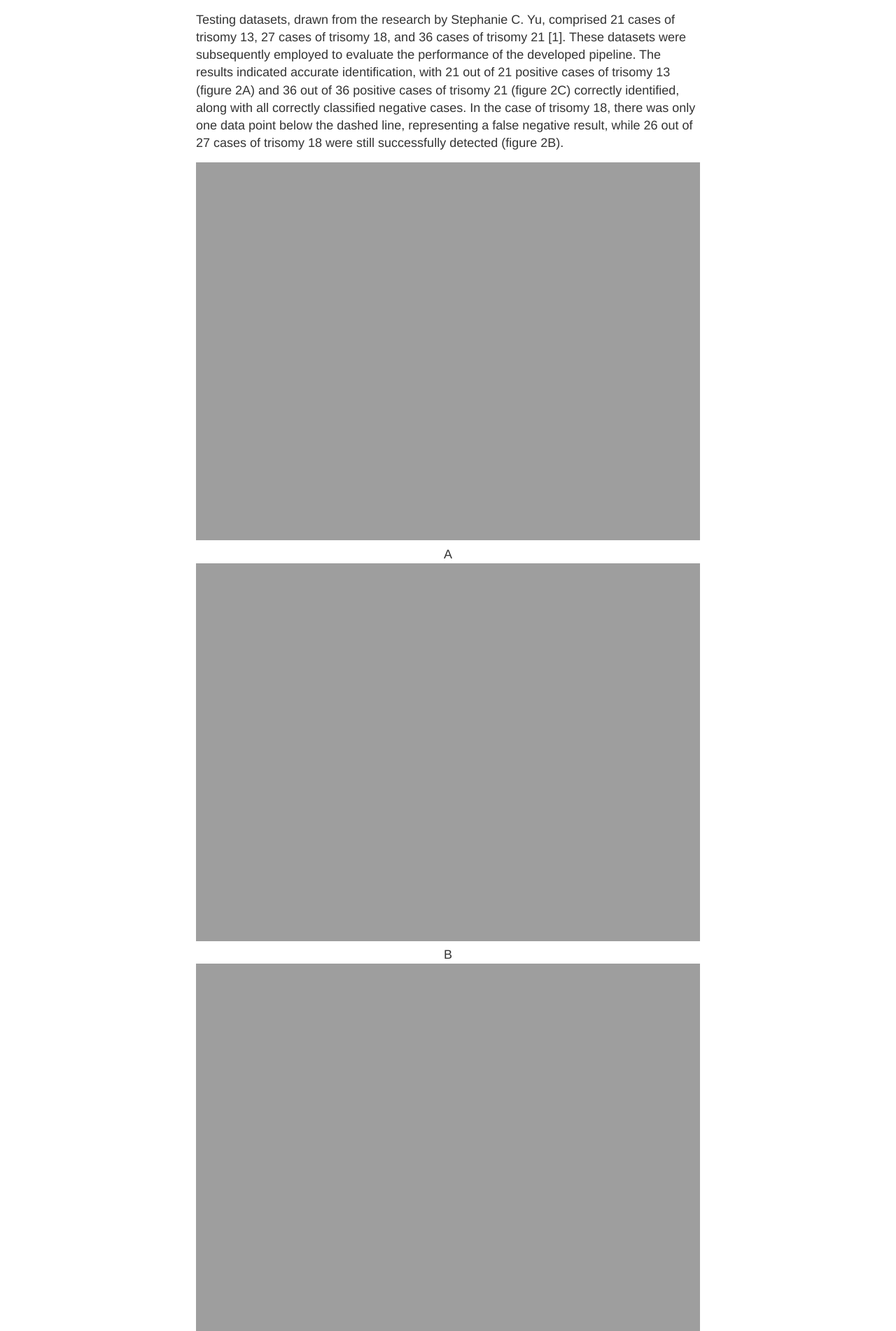
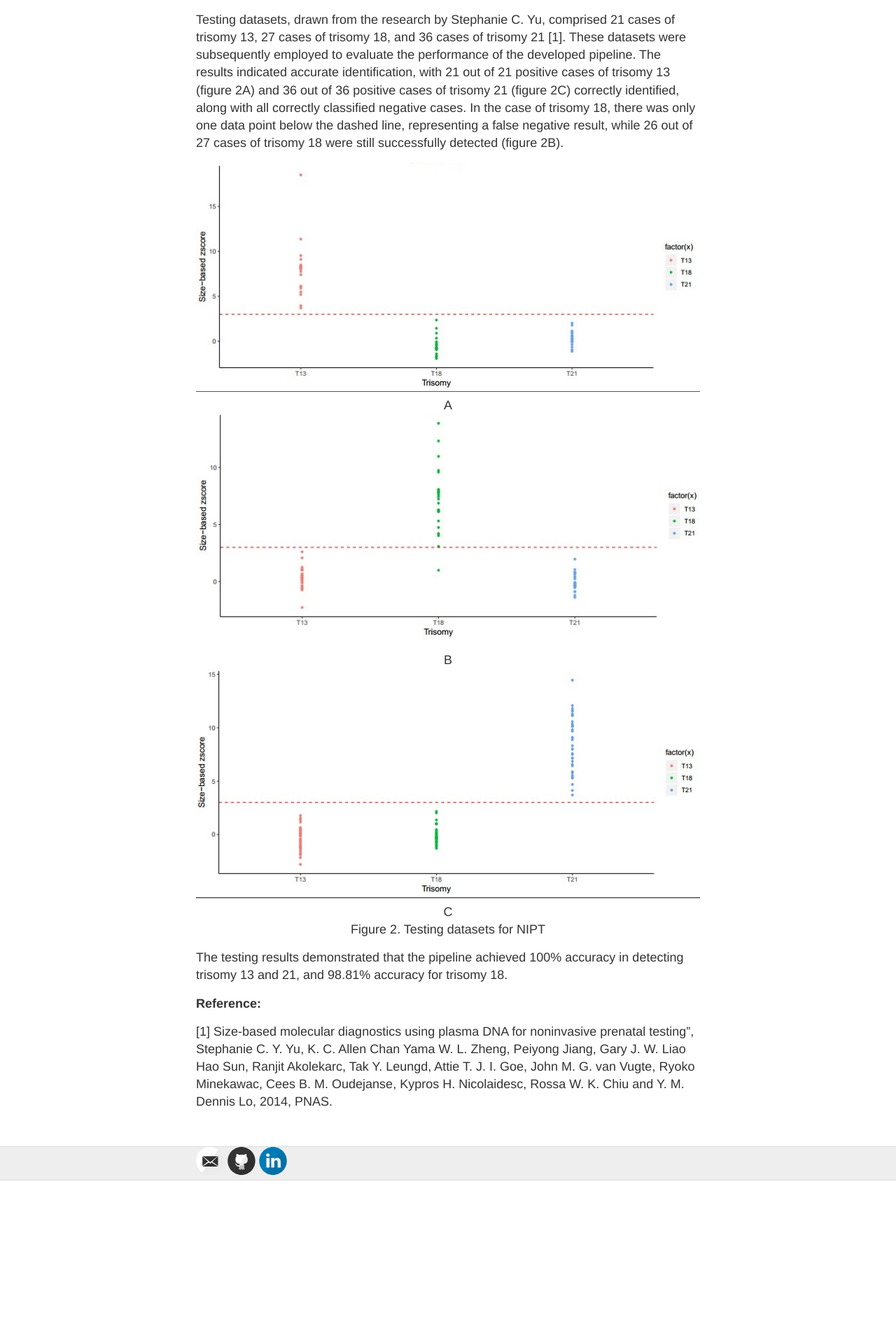
Before and after one commit to vanngocthuyla/Data_Analysis, a Jekyll site: the page built from _pages/omics/NIPT.md, in a window 1280 px wide. Shown: the part 1015-2917 px from the top of the page at 70% size. Built offline with Jekyll 4.4.1, drawn with Linux system fonts in a browser that asks for light colours; our own code applies the rules of GitHub Pages for plain Markdown files; after the commit the page ends 2702 px from its top, so only the background shows below that.

Commit message:
Update NIPT.md

```diff
--- a/_pages/omics/NIPT.md
+++ b/_pages/omics/NIPT.md
@@ -7,13 +7,13 @@
 
 Testing datasets, drawn from the research by Stephanie C. Yu, comprised 21 cases of trisomy 13, 27 cases of trisomy 18, and 36 cases of trisomy 21 [1]. These datasets were subsequently employed to evaluate the performance of the developed pipeline. The results indicated accurate identification, with 21 out of 21 positive cases of trisomy 13 (figure 2A) and 36 out of 36 positive cases of trisomy 21 (figure 2C) correctly identified, along with all correctly classified negative cases. In the case of trisomy 18, there was only one data point below the dashed line, representing a false negative result, while 26 out of 27 cases of trisomy 18 were still successfully detected (figure 2B).
 
-<div align="center"> <img src='https://vanngocthuyla.github.io/Data_Analysis/images/sequencing/NIPT_T13.jpg' width="800"> </div>
+<div align="center"> <img src='https://vanngocthuyla.github.io/Data_Analysis/images/omics/NIPT_T13.jpg' width="800"> </div>
 <div align="center">A</div>
 
-<div align="center"> <img src='https://vanngocthuyla.github.io/Data_Analysis/images/sequencing/NIPT_T18.jpg' width="800"> </div>
+<div align="center"> <img src='https://vanngocthuyla.github.io/Data_Analysis/images/omics/NIPT_T18.jpg' width="800"> </div>
 <div align="center">B</div>
 
-<div align="center"> <img src='https://vanngocthuyla.github.io/Data_Analysis/images/sequencing/NIPT_T21.jpg' width="800"> </div>
+<div align="center"> <img src='https://vanngocthuyla.github.io/Data_Analysis/images/omics/NIPT_T21.jpg' width="800"> </div>
 <div align="center">C</div>
 <div align="center">Figure 2. Testing datasets for NIPT</div>
 
```
